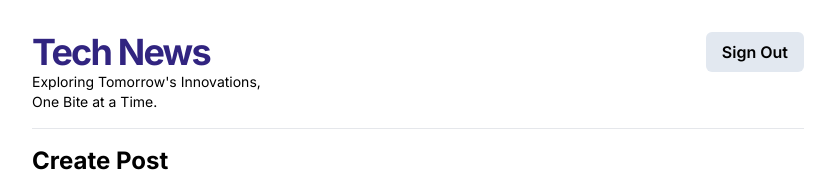
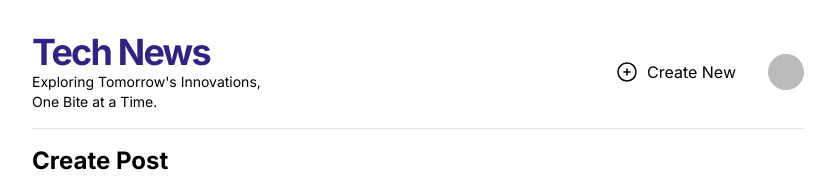
Before and after one commit to Albert0i/next-technews, a Next.js app: page /create-post in a window 1280 px wide. Shown: the top 179 px of the page, without its empty margins (222-1057 px from the left). Built offline with nearby package versions, Linux system fonts and the light colour scheme; no server answers; sample sign-in values are in the browser's storage.

Commit message:
part9 pretty much

```diff
--- a/next.config.js
+++ b/next.config.js
@@ -1,7 +1,8 @@
 /** @type {import('next').NextConfig} */
 const nextConfig = {
     images: {
-        domains: [ "images.pexels.com" ]
+        domains: [ "images.pexels.com", "avatars.githubusercontent.com" ]
+
     }
 }
 
--- a/src/app/api/auth/[...nextauth]/route.js
+++ b/src/app/api/auth/[...nextauth]/route.js
@@ -2,7 +2,7 @@ import NextAuth from "next-auth/next";
 import GitHubProvider from "next-auth/providers/github";
 import GoogleProvider from "next-auth/providers/google";
 
-const authOptions = {
+export const authOptions = {
     providers: [
         GitHubProvider({
             clientId: process.env.GITHUB_CLIENT_ID,
--- a/src/app/create-post/page.jsx
+++ b/src/app/create-post/page.jsx
@@ -1,10 +1,15 @@
 import React from 'react'
 import CreatePostForm from '@/components/CreatePostForm'
+import { getServerSession } from 'next-auth/next'
+import { authOptions } from '../api/auth/[...nextauth]/route'
+import { redirect } from 'next/navigation'
 
-const CretaePost = () => {
-  return (
-    <CreatePostForm />
-  )
+const CreatePost = async () => {
+  const session = await getServerSession(authOptions)
+
+  if (!session)
+    redirect('/sign-in')
+  return <CreatePostForm />
 }
 
-export default CretaePost
+export default CreatePost
--- a/src/app/dashboard/page.jsx
+++ b/src/app/dashboard/page.jsx
@@ -2,8 +2,16 @@ import React from 'react'
 import Post from "@/components/Post";
 import { postsData } from '@../../data'
 import Link from 'next/link';
+import { getServerSession } from 'next-auth/next'
+import { authOptions } from '../api/auth/[...nextauth]/route'
+import { redirect } from 'next/navigation'
 
-const Dashboard = () => {
+const Dashboard = async () => {
+  const session = await getServerSession(authOptions)
+
+  if (!session)
+    redirect('/sign-in')
+
     return (<div>
               <h1>My Posts</h1>
 
--- a/src/app/sign-in/page.jsx
+++ b/src/app/sign-in/page.jsx
@@ -1,7 +1,15 @@
 import SignInBtns from '@/components/SignInBtns'
 import React from 'react'
+import { getServerSession } from 'next-auth/next'
+import { authOptions } from '../api/auth/[...nextauth]/route'
+import { redirect } from 'next/navigation'
 
-const SignIn = () => {
+const SignIn = async () => {
+  const session = await getServerSession(authOptions)
+
+  if (session)
+    redirect('/dashboard')
+
   return (
     <SignInBtns />
   )
--- a/src/components/Navbar.jsx
+++ b/src/components/Navbar.jsx
@@ -1,12 +1,30 @@
 'use client'
 import Link from 'next/link'
 import { useSession, signOut } from 'next-auth/react'
+import Image from 'next/image'
+import { useState, useRef, useEffect } from 'react'
 
 const Navbar = () => {
-  const { status } = useSession()
+  const { status, data: session } = useSession()
+  const [isPopupVisible, setIsPopupVisible] = useState(false)
+  const popupRef = useRef(null)
 
+  useEffect(() => {
+    function handleClickOutside (e) {
+      if (popupRef.current && !popupRef.current.contains(e.target))
+        setIsPopupVisible(false);
+    }
+
+    document.addEventListener('click', handleClickOutside)
+    if (!isPopupVisible)
+      document.removeEventListener('click', handleClickOutside);
+    return (() => {
+      document.removeEventListener('click', handleClickOutside);
+    })
+
+  }, [isPopupVisible])
   return (
-    <div className='flex justify-between pb-4 border-b mn-4'>
+    <div className='relative flex justify-between pb-4 border-b mn-4'>
       <div>
         <Link href='/'>
           <h1 className='text-4xl font-bold tracking-tighter text-dark'>Tech News</h1>
@@ -18,17 +36,40 @@ const Navbar = () => {
 
       {
         status === "authenticated" ?
-          <div>
+        (<>
+          <div ref={popupRef} className={`absolute right-0 z-30 flex-col gap-2 p-6 text-right bg-white rounded-md shadow-lg top-20 min-w-[160px] ${isPopupVisible? 'flex': 'hidden' }`} >
+            <div className='font-bold'>{session?.user?.name}</div>
+            <div>{session?.user?.email}</div>
+            <Link className='hover:underline' href='/dashboard' onClick={ () => setIsPopupVisible(false) }>Dashboard</Link>
+            <Link className='hover:underline' href='/create-post' onClick={ () => setIsPopupVisible(false) }>Create Post</Link>
             <button className='btn' onClick={signOut}>Sign Out</button>
-          </div> :
-          <div className='flex items-center '>
+          </div>
+
+          <div className='flex items-center gap-2'>
+            <Link className='items-center hidden gap-2 mr-6 md:flex' href='/create-post'>
+              <span>
+              <svg xmlns="http://www.w3.org/2000/svg" fill="none" viewBox="0 0 24 24" strokeWidth={1.5} stroke="currentColor" className="w-6 h-6">
+  <path strokeLinecap="round" strokeLinejoin="round" d="M12 9v6m3-3H9m12 0a9 9 0 11-18 0 9 9 0 0118 0z" />
+</svg>
+              </span>
+              <span>Create New</span>
+            </Link>
+            <Image src={session?.user?.image || '' } width={36} height={36} alt='Profile Image' className='rounded-full cursor-pointer' onClick={ () => setIsPopupVisible(prev => !prev) } />
+          </div>
+          </>)
+           :
+          (<div className='flex items-center '>
             <Link className='btn' href='/sign-in'>
               Sign In
             </Link>
-          </div>
+          </div>)
       }
     </div>
   )
 }
 
 export default Navbar
+/*
+   heroicons
+   https://heroicons.com/
+*/
```
